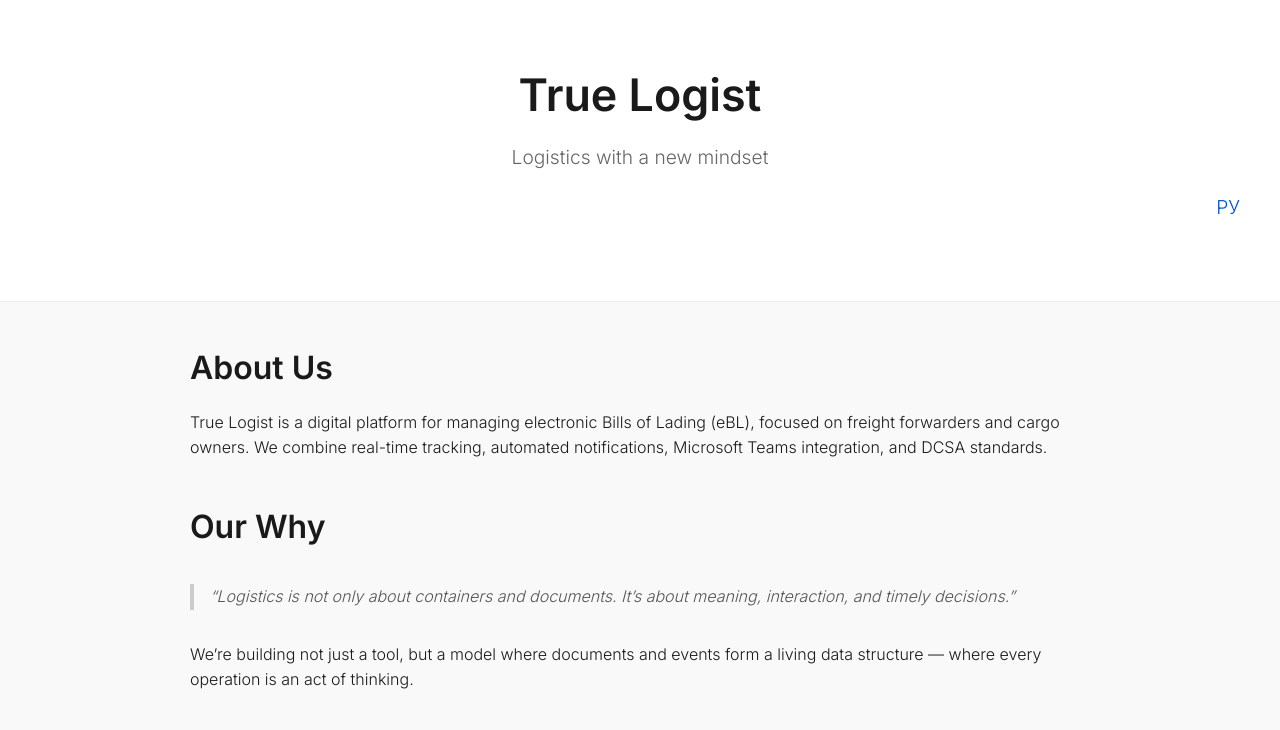
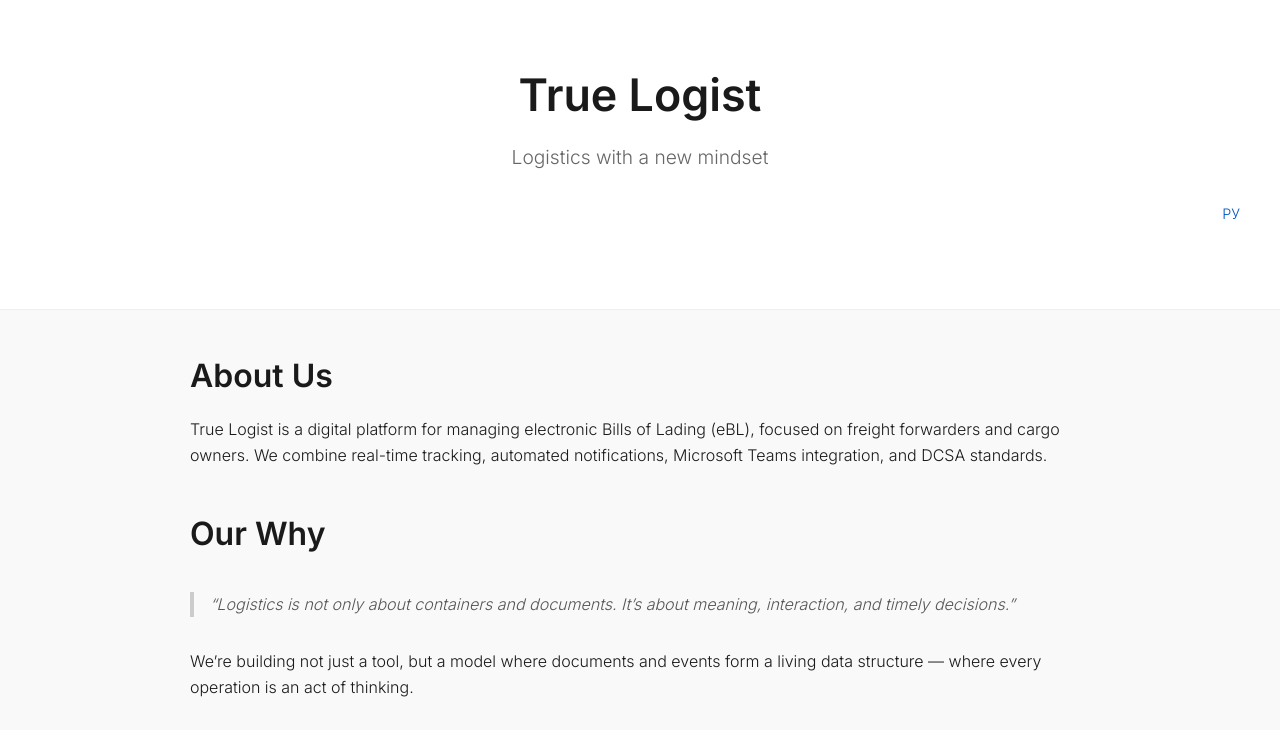
Before and after one commit to Dr-Aybloit/true-logist-landing, a plain HTML site: page index.html in a window 1280 px wide. Shown: the top 730 px of the page. Drawn offline with Linux system fonts and the light colour scheme.

Commit message:
Update index.html

```diff
--- a/index.html
+++ b/index.html
@@ -72,9 +72,10 @@
   <header>
     <h1>True Logist</h1>
     <p>Logistics with a new mindset</p>
-    <p style="text-align: right; padding: 0 20px;">
-      <a href="ru.html">РУ</a>
-    </p>
+    <p style="text-align: right; padding: 10px 20px; font-size: 0.9rem;">
+  <a href="ru.html">РУ</a>
+</p>
+
   </header>
 
   <section>
```
